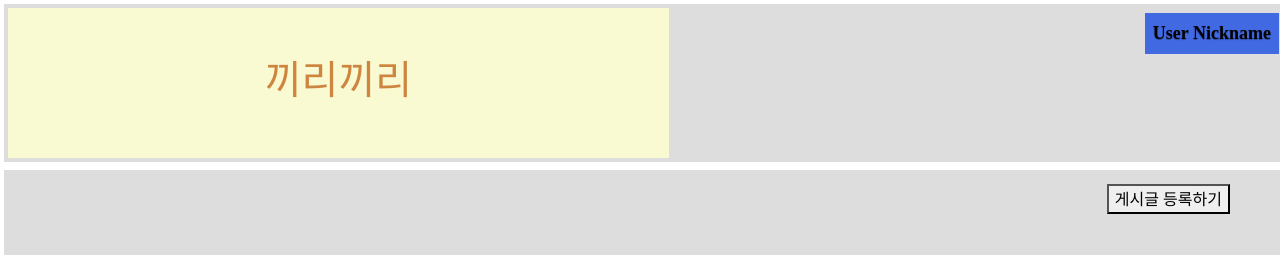
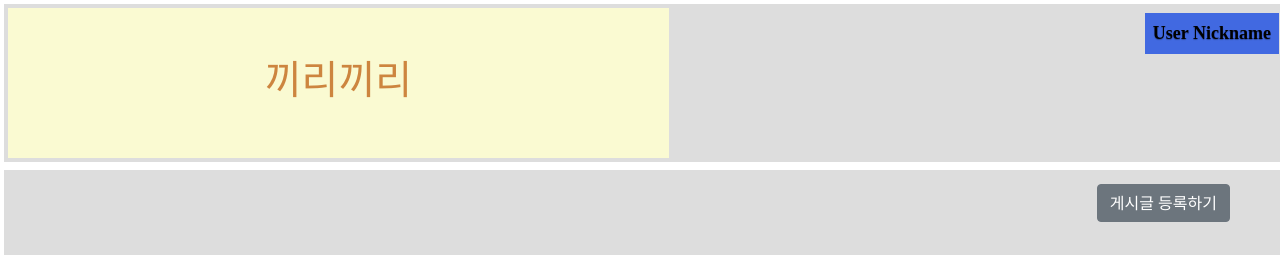
Before and after one commit to nowlcode/miniproject, a plain HTML site: page templates/main.html in a window 1280 px wide. Shown: the top 255 px of the page. Drawn offline with nearby package versions, Linux system fonts and the light colour scheme; no server answers; a web font is replaced by a local one.

Commit message:
현재상태

```diff
--- a/templates/main.html
+++ b/templates/main.html
@@ -35,9 +35,9 @@
 
     <script>
 
-    $(document).ready(function () {
-        show_list();
-    });
+        $(document).ready(function () {
+            show_list();
+        });
 
         function participate(num) {
             $.ajax({
@@ -103,7 +103,7 @@
             });
         }
 
-function posting() {
+        function posting() {
 
             let post_info = "{{ user_info.id }}"
             let title = $("#title").val()
@@ -133,7 +133,7 @@ function posting() {
             });
         }
 
-  </script>
+    </script>
     <style>
         .logo {
             background-color: lightgoldenrodyellow;
@@ -256,7 +256,8 @@ function posting() {
 </div>
 <div id="container">
     <div>
-        <button onclick="$('#modal').css('display', 'block');" style="float:right;margin:10px 50px 0px 0px;">게시글 등록하기</button>
+        <button onclick="$('#modal').css('display', 'block');" type="button" class="btn btn-secondary" style="float:right;margin:10px 50px 0px 0px;">게시글 등록하기
+        </button>
     </div>
     <div class="row row-cols-1 row-cols-md-3 g-4">
         <a href="#">
@@ -351,8 +352,11 @@ function posting() {
                 </div>
             </div>
             <div class="modal-footer">
-                <button type="button" class="btn btn-secondary" onclick="$('#modal').css('display', 'none');" data-bs-dismiss="modal" >닫기</button>
-                <button type="button" class="btn btn-primary" onclick="posting()" class="button is-success">저장하기</button>
+                <button type="button" class="btn btn-secondary" onclick="$('#modal').css('display', 'none');"
+                        data-bs-dismiss="modal">닫기
+                </button>
+                <button type="button" class="btn btn-primary" onclick="posting()" class="button is-success">저장하기
+                </button>
             </div>
         </div>
     </div>
```
